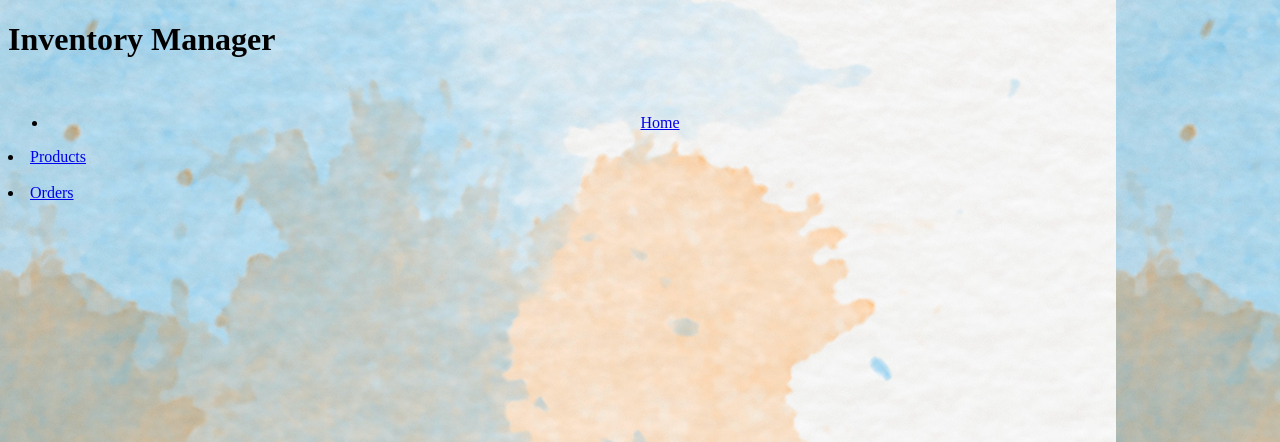
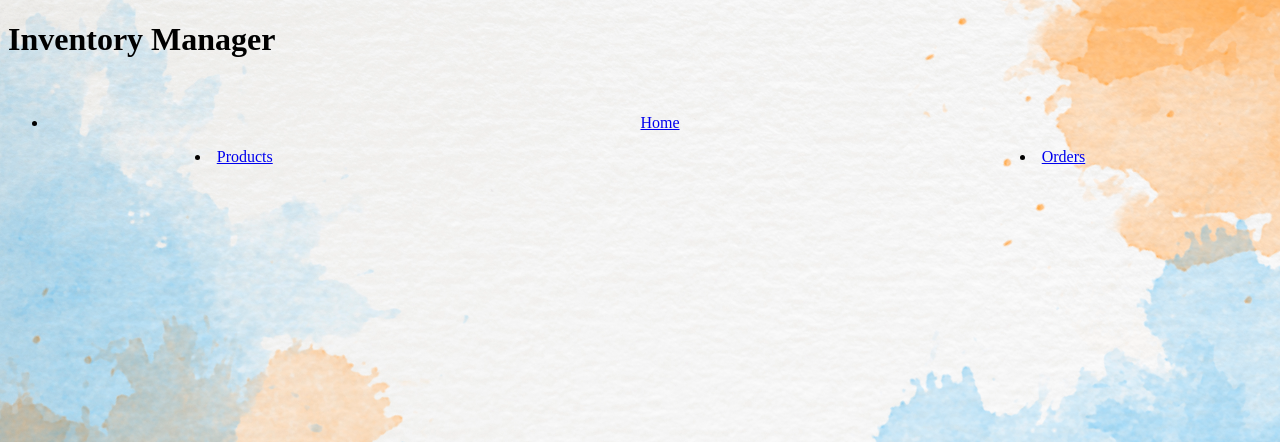
Before and after one commit to CegDev85/shop_manager_project, a Flask app: page / in a window 1280 px wide. Shown: the top 442 px of the page. Run offline with Flask 2, Linux system fonts and the light colour scheme.

Commit message:
trying to implement functions

```diff
--- a/console.py
+++ b/console.py
@@ -33,8 +33,7 @@ product_repository.save(product3)
 
 product_repository.select_all()
 
-order1 = Order("Gavin", "Smith",product1,2)
-order_repository.save(order1)
+
 
 order_repository.select_all()
 
--- a/models/customer.py
+++ /dev/null
@@ -1,5 +0,0 @@
-class Customer:
-
-    def __init__(self,first_name,last_name):
-        self.first_name = first_name
-        self.last_name = last_name
--- a/models/order.py
+++ b/models/order.py
@@ -6,3 +6,8 @@ class Order:
         self.product = product
         self.qty = qty
         self.id = id
+
+
+    def sell_stock(product,qty):
+        product.stock_qty -= qty
+        return product.stock_qty
--- a/static/style.css
+++ b/static/style.css
@@ -1,7 +1,15 @@
 body {
-    background-image:url("Screenshot\ 2021-05-28\ at\ 22.29.35.png")
+    background-image:url("hand-painted-watercolor-background-with-sky-clouds-shape.jpg");
+    background-repeat: no-repeat;
+    background-size: cover;
 }
 
 .home-button {
     text-align: center;
+    text-size-adjust:100px ;
 }
+
+.nav-buttons {
+    display: flex;
+    justify-content: space-around;
+}
--- a/templates/index.html
+++ b/templates/index.html
@@ -1,7 +1,7 @@
 {% extends "base.html" %}
 
 {% block content %}
-
+<div class="nav-buttons">
     <div class="inventory-button">
         <nav>
             <li><a href="/products">Products</a></li>
@@ -13,7 +13,7 @@
             <li><a href="/orders">Orders</a></li>
         </nav>
     </div>
-
+</div>
 
 
 
--- a/templates/products/new_order.html
+++ b/templates/products/new_order.html
@@ -19,5 +19,4 @@
 <button type="submit">Place Order</button>
 </form>
 
-
 {% endblock %}
--- a/templates/products/show.html
+++ b/templates/products/show.html
@@ -6,7 +6,7 @@
     <p>{{product.prod_name}}</p>
     <hr>
     <p>{{product.prod_desc}}</p>
-    <p>{{product.qty}}</p>
+    <p>{{product.stock_qty}}</p>
     <p>{{product.buy_cost}}</p>
     <p>{{product.sell_price}}</p>
     <p><a href="/product/{{product.id}}/edit">Edit</a></p>
```
Also changed, not shown: controllers/products_controller.py (+19 -6 lines), models/product.py (+11 -0 lines), models/recent_orders.py (deleted, +0 -9 lines), repositories/product_repository.py (line endings or trailing spaces). Lines whose indentation alone changed are shown as unchanged.
